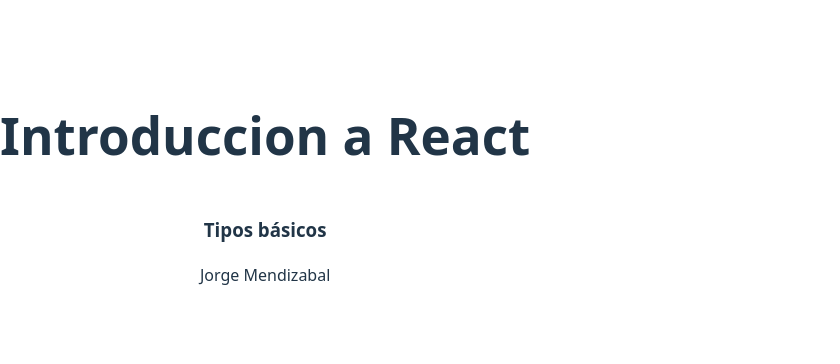
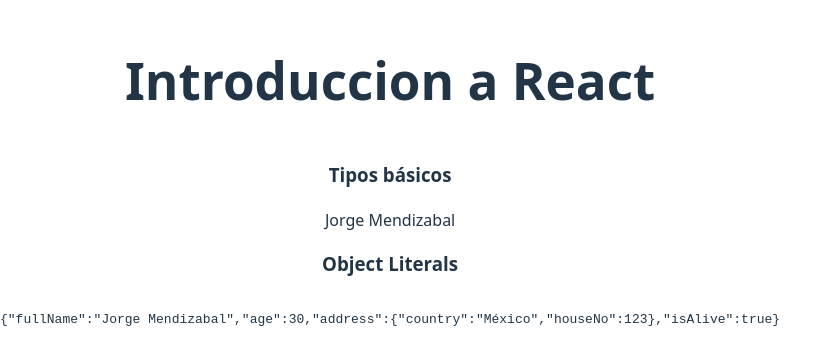
Before and after one commit to jorgeamn-softtek/react-foundation, a React (Vite) app: page / in a window 1280 px wide. Shown: the part 220-584 px from the top of the page, without its empty margins (0-840 px from the left). Built offline with nearby package versions, Linux system fonts and the light colour scheme.

Commit message:
clase objetos literales

```diff
--- a/src/App.tsx
+++ b/src/App.tsx
@@ -1,10 +1,11 @@
-import { BasicTypes } from "./typescript";
+import { BasicTypes, ObjectLiterals } from "./typescript";
 
 function App() {
   return (
     <main>
       <h1>Introduccion a React</h1>
       <BasicTypes></BasicTypes>
+      <ObjectLiterals></ObjectLiterals>
     </main>
   );
 }
--- /dev/null
+++ b/src/typescript/ObjectLiterals.tsx
@@ -0,0 +1,30 @@
+interface Person {
+  fullName: string;
+  age: number;
+  address: Address;
+  isAlive?: boolean;
+}
+
+interface Address {
+  country: string;
+  houseNo: number;
+}
+
+export const ObjectLiterals = () => {
+  const person: Person = {
+    fullName: "Jorge Mendizabal",
+    age: 30,
+    address: {
+      country: "México",
+      houseNo: 123,
+    },
+    isAlive: true,
+  };
+
+  return (
+    <>
+      <h3>Object Literals</h3>
+      <pre>{JSON.stringify(person)}</pre>
+    </>
+  );
+};
--- a/src/typescript/index.ts
+++ b/src/typescript/index.ts
@@ -1 +1,2 @@
 export * from "./BasicTypes";
+export * from "./ObjectLiterals";
```
